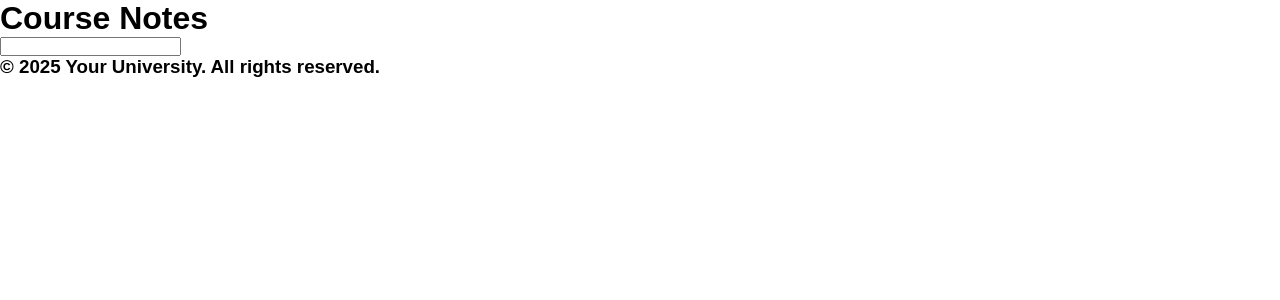
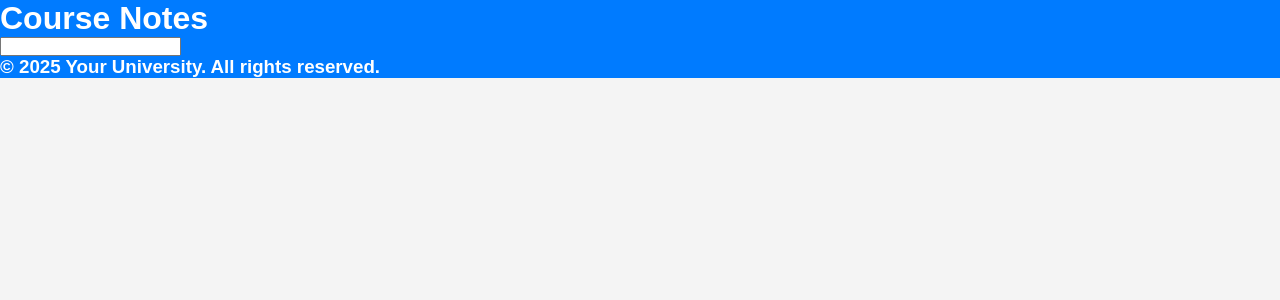
Before and after one commit to 202107673/G5-project-itcs333, a PHP site: page / in a window 1280 px wide. Shown: the top 300 px of the page. Run offline with PHP 8.4, Linux system fonts and the light colour scheme.

Commit message:
set the defult them for group

```diff
--- a/style.css
+++ b/style.css
@@ -4,3 +4,17 @@
     padding: 0;
     scroll-behavior: smooth;
 }
+
+header {
+    background-color: #007BFF;
+    color: white;
+}
+
+footer {
+    background-color: #007BFF;
+    color: white;
+}
+
+body {
+    background-color: #f4f4f4;
+}
```
